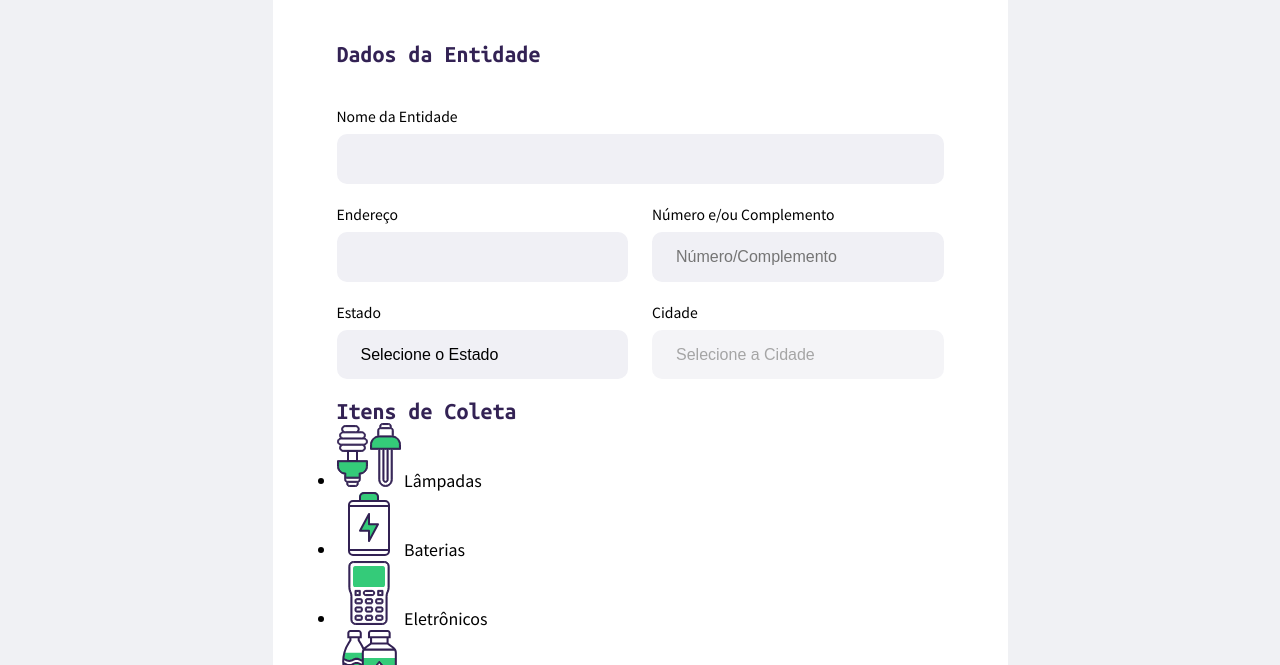
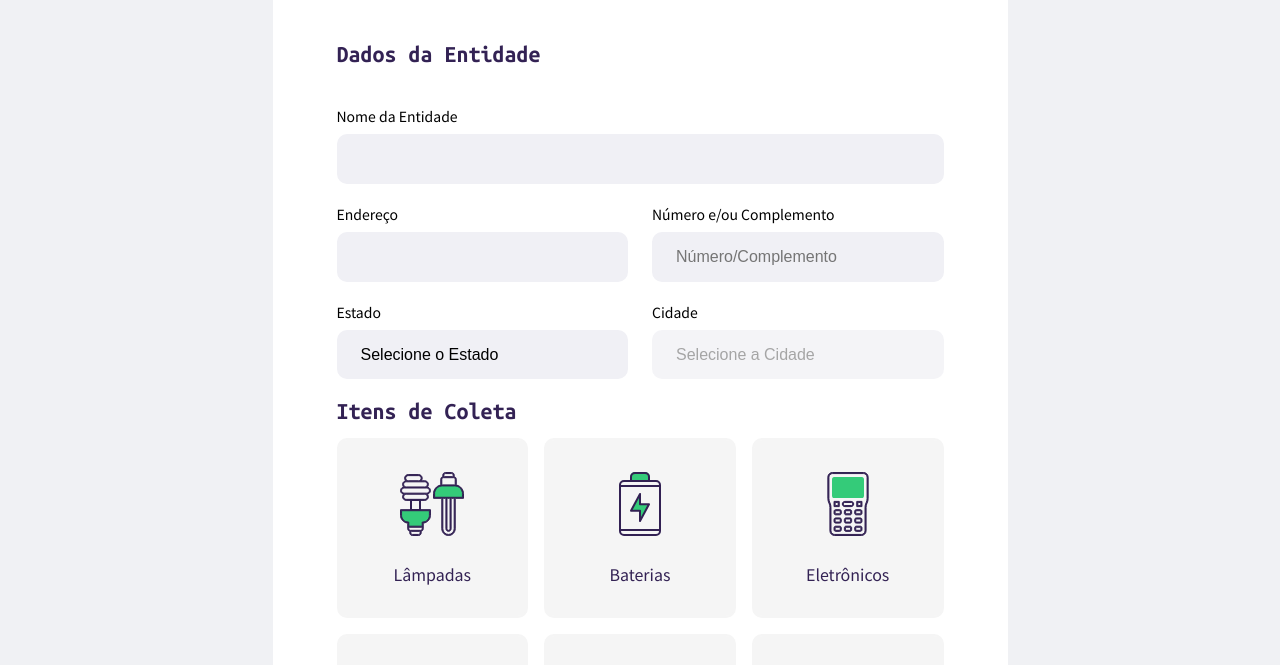
Before and after one commit to ulisses9si/nlw, a website: page create-point.html in a window 1280 px wide. Shown: the part 268-933 px from the top of the page. Drawn offline with Linux system fonts and the light colour scheme; no server answers.

Commit message:
atulizado o itens de coleta

```diff
--- a/create-point.html
+++ b/create-point.html
@@ -79,6 +79,8 @@
 
                         </ul>
                     </div>
+
+                    <input type="hidden" name="itens">
                 </fieldset>
 
 
--- a/src/scripts/JavaScript/itens-de-coleta.js
+++ b/src/scripts/JavaScript/itens-de-coleta.js
@@ -14,8 +14,20 @@ var url = [
     './assets/svgs/papeis-papelao.svg',
     './assets/svgs/organicos.svg'
 ];
-var lista = document.querySelector('#itens-coleta');
+var itensToCollect = document.querySelector('#itens-coleta');
 for (var i = 0; i < url.length; i++) {
-    lista.innerHTML += "                           \n     <li data-id=\"" + (i + 1) + "\">\n        <img src=\"" + url[i] + "\" alt=\"" + itens[i] + "\">\n        <span>" + itens[i] + "</span>\n    </li>\n";
+    itensToCollect.innerHTML += "                           \n     <li data-id=\"" + (i + 1) + "\" class=\"\">\n        <img src=\"" + url[i] + "\" alt=\"" + itens[i] + "\">\n        <span>" + itens[i] + "</span>\n    </li>\n";
 }
 console.log('itens termidos');
+var itensToCollectAll = document.querySelectorAll('#itens-coleta');
+var handleSelectedItem = function (event) {
+    var itemLi = event.target;
+    //Adicionar ou remover uma classe no HTML
+    itemLi.classList.toggle('selected');
+    var dataId = event.target.dataset.id;
+    console.log(dataId);
+};
+for (var _i = 0, itensToCollectAll_1 = itensToCollectAll; _i < itensToCollectAll_1.length; _i++) {
+    var item = itensToCollectAll_1[_i];
+    item.addEventListener('click', handleSelectedItem);
+}
--- a/src/styles/create-point.css
+++ b/src/styles/create-point.css
@@ -121,8 +121,57 @@ form button {
     outline: none;
 
     transition: background-color 500ms;
+
+    cursor: pointer;
 }
 
 form button:hover {
     background-color: #2fb86e;
 }
+
+.itens-grid ul#itens-coleta {
+    margin-top: 15px;
+    display: grid;
+    grid-template-columns: 1fr 1fr 1fr;
+    gap: 16px;
+}
+
+.itens-grid ul#itens-coleta li {
+    background-color: var(--back-color);
+    list-style: none;
+
+    border: 2px var(--back-color) solid;
+    border-radius: 10px;
+
+    height: 180px;
+    padding: 32px 24px 16px;
+
+    display: flex;
+    flex-direction: column;
+    align-items: center;
+    justify-content: space-between;
+
+    text-align: center;
+
+    cursor: pointer;
+}
+
+.itens-grid ul#itens-coleta li.selected {
+    background-color: #e1faec;
+    border: 2px var(--primary-color) solid;
+}
+
+.itens-grid ul#itens-coleta li span {
+    flex: 1;
+    margin-top: 12px;
+
+    display: flex;
+    align-items: center;
+
+    color: var(--title-color);
+}
+
+.itens-grid ul#itens-coleta li span,
+.itens-grid ul#itens-coleta li img {
+    pointer-events: none;
+}
--- a/src/styles/main.css
+++ b/src/styles/main.css
@@ -1,6 +1,7 @@
 :root {
     --title-color: #332254;
     --primary-color: #34cb60;
+    --back-color: #f5f5f5;
 }
 
 * {
```
Also changed, not shown: src/scripts/TypeScript/itens-de-coleta.ts (+35 -3 lines), src/scripts/TypeScript/create-point.ts (line endings or trailing spaces).
